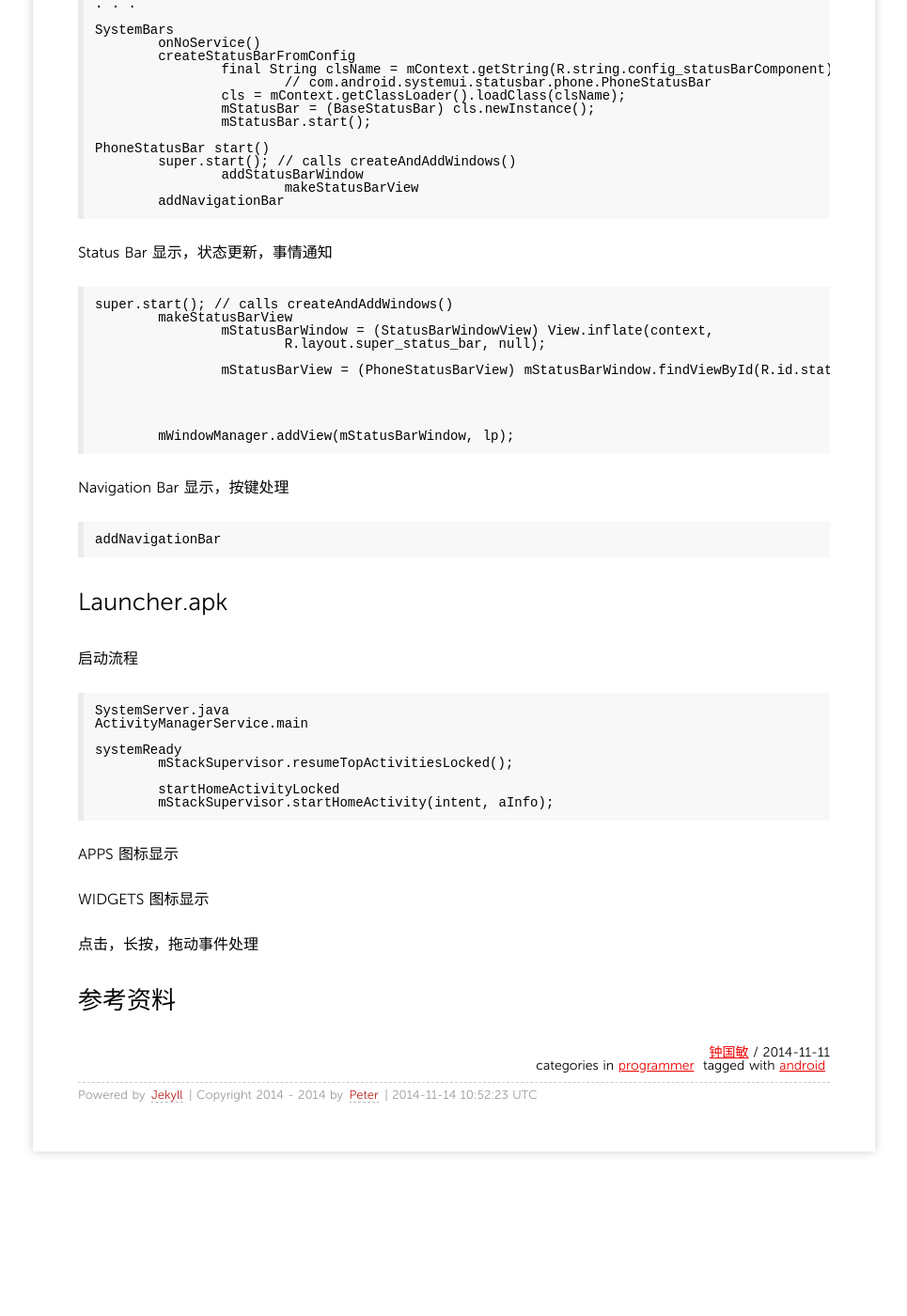
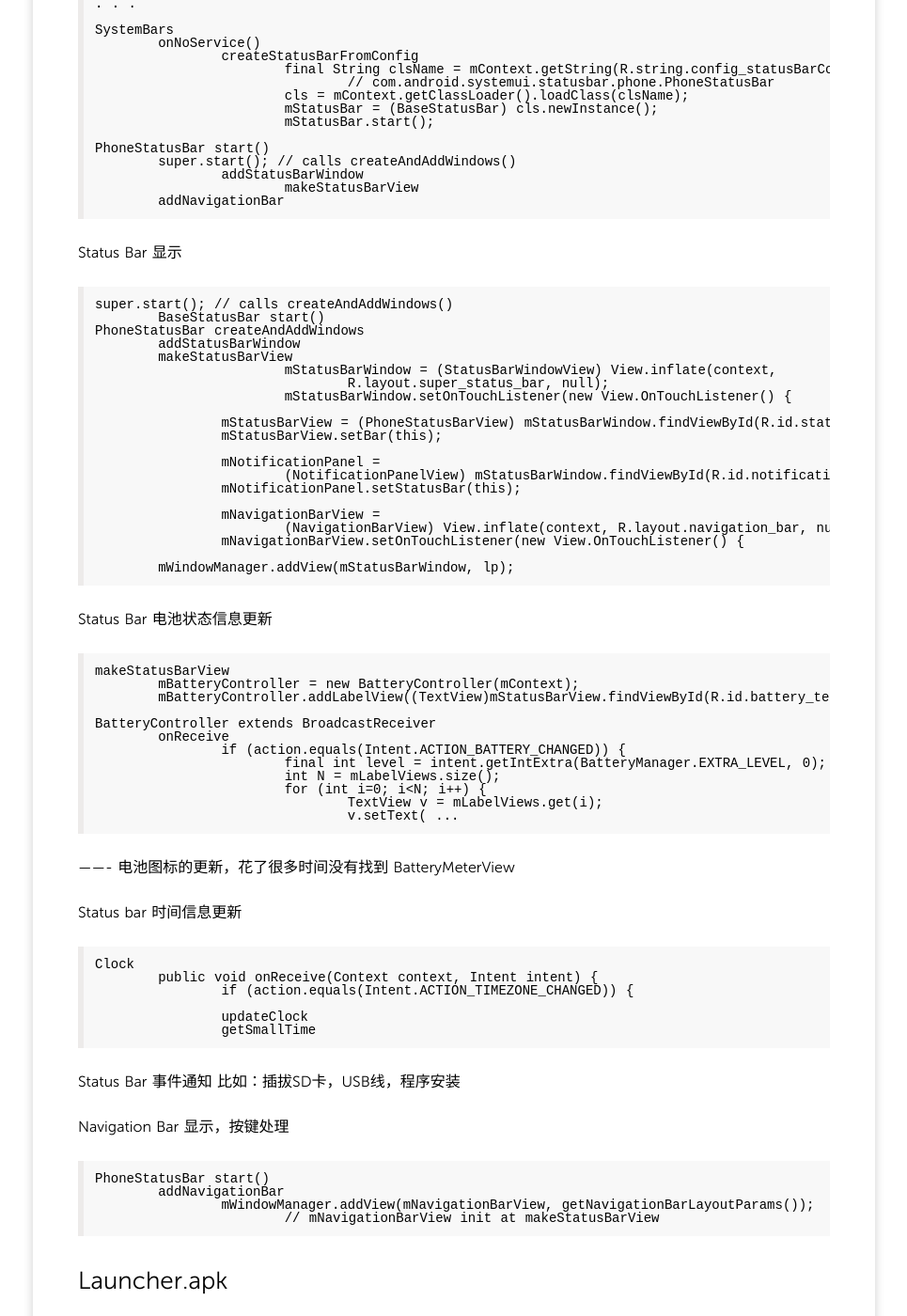
Before and after one commit to fengyr/blog, a Jekyll site: the page built from _posts/2014/2014-11-11-Android-SystemUI--Launcher.md, in a window 1280 px wide and 1400 px high, scrolled down 893 px. Shown: the whole window at 94% size, without its empty margins (157-1122 px from the left). Built offline with Jekyll 4.4.1, drawn with Linux system fonts in a browser that asks for light colours; Markdown is read by kramdown in place of the engine named in the settings; before the commit the page ends 2166 px from its top, so only the background shows below that.

Commit message:
Update 2014-11-11-Android-SystemUI--Launcher.md

```diff
--- a/_posts/2014/2014-11-11-Android-SystemUI--Launcher.md
+++ b/_posts/2014/2014-11-11-Android-SystemUI--Launcher.md
@@ -55,12 +55,12 @@ Android 4.4.2
 
 	SystemBars
 		onNoService()
-		createStatusBarFromConfig
-			final String clsName = mContext.getString(R.string.config_statusBarComponent);
-				// com.android.systemui.statusbar.phone.PhoneStatusBar
-			cls = mContext.getClassLoader().loadClass(clsName);
-			mStatusBar = (BaseStatusBar) cls.newInstance();
-			mStatusBar.start();
+			createStatusBarFromConfig
+				final String clsName = mContext.getString(R.string.config_statusBarComponent);
+					// com.android.systemui.statusbar.phone.PhoneStatusBar
+				cls = mContext.getClassLoader().loadClass(clsName);
+				mStatusBar = (BaseStatusBar) cls.newInstance();
+				mStatusBar.start();
 
 	PhoneStatusBar start()
 		super.start(); // calls createAndAddWindows()
@@ -70,28 +70,73 @@ Android 4.4.2
 
 
 
-Status Bar 显示，状态更新，事情通知
+Status Bar 显示
 
 	super.start(); // calls createAndAddWindows()
+		BaseStatusBar start()
+	PhoneStatusBar createAndAddWindows
+		addStatusBarWindow
 		makeStatusBarView
-			mStatusBarWindow = (StatusBarWindowView) View.inflate(context,
-				R.layout.super_status_bar, null);
+				mStatusBarWindow = (StatusBarWindowView) View.inflate(context,
+					R.layout.super_status_bar, null);
+				mStatusBarWindow.setOnTouchListener(new View.OnTouchListener() {
 
 			mStatusBarView = (PhoneStatusBarView) mStatusBarWindow.findViewById(R.id.status_bar);
+			mStatusBarView.setBar(this);
+
+			mNotificationPanel =
+				(NotificationPanelView) mStatusBarWindow.findViewById(R.id.notification_panel);
+			mNotificationPanel.setStatusBar(this);
+
+			mNavigationBarView =
+				(NavigationBarView) View.inflate(context, R.layout.navigation_bar, null);
+			mNavigationBarView.setOnTouchListener(new View.OnTouchListener() {
+
+		mWindowManager.addView(mStatusBarWindow, lp);
+
+
+Status Bar 电池状态信息更新
+
+	makeStatusBarView
+		mBatteryController = new BatteryController(mContext);
+		mBatteryController.addLabelView((TextView)mStatusBarView.findViewById(R.id.battery_text));
+
+	BatteryController extends BroadcastReceiver
+		onReceive
+			if (action.equals(Intent.ACTION_BATTERY_CHANGED)) {
+				final int level = intent.getIntExtra(BatteryManager.EXTRA_LEVEL, 0);
+				int N = mLabelViews.size();
+				for (int i=0; i<N; i++) {
+					TextView v = mLabelViews.get(i);
+					v.setText( ...
+
+------- 电池图标的更新，花了很多时间没有找到
+	BatteryMeterView
+
+
+Status bar 时间信息更新
+
+	Clock
+		public void onReceive(Context context, Intent intent) {
+			if (action.equals(Intent.ACTION_TIMEZONE_CHANGED)) {
+
+			updateClock
+			getSmallTime
 
 
 
-
-		mWindowManager.addView(mStatusBarWindow, lp);
-
+Status Bar 事件通知
+	比如：插拔SD卡，USB线，程序安装
 
 
 
 
 Navigation Bar 显示，按键处理
 
-	addNavigationBar
-
+	PhoneStatusBar start()
+		addNavigationBar
+			mWindowManager.addView(mNavigationBarView, getNavigationBarLayoutParams());
+				// mNavigationBarView init at makeStatusBarView
 
 
 
```
